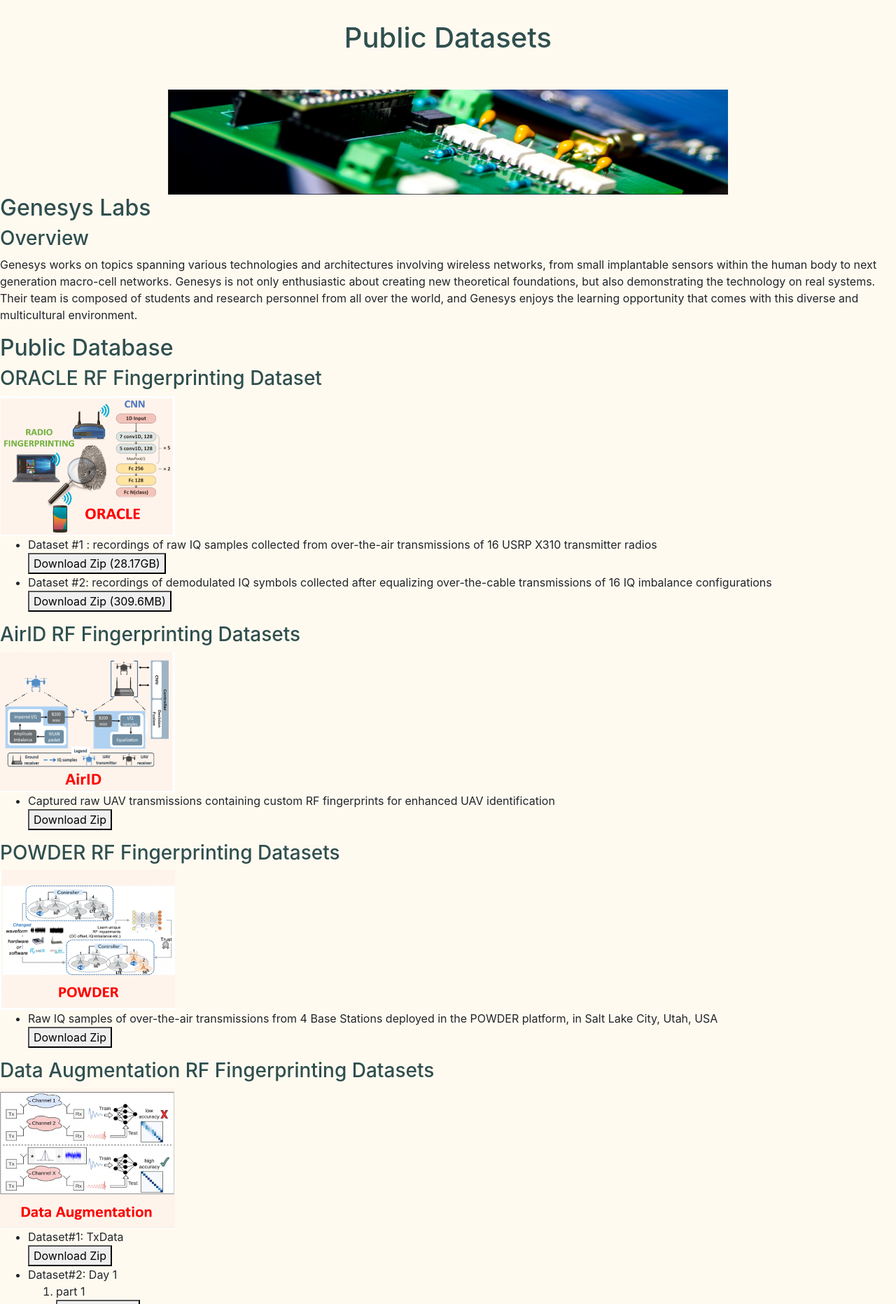
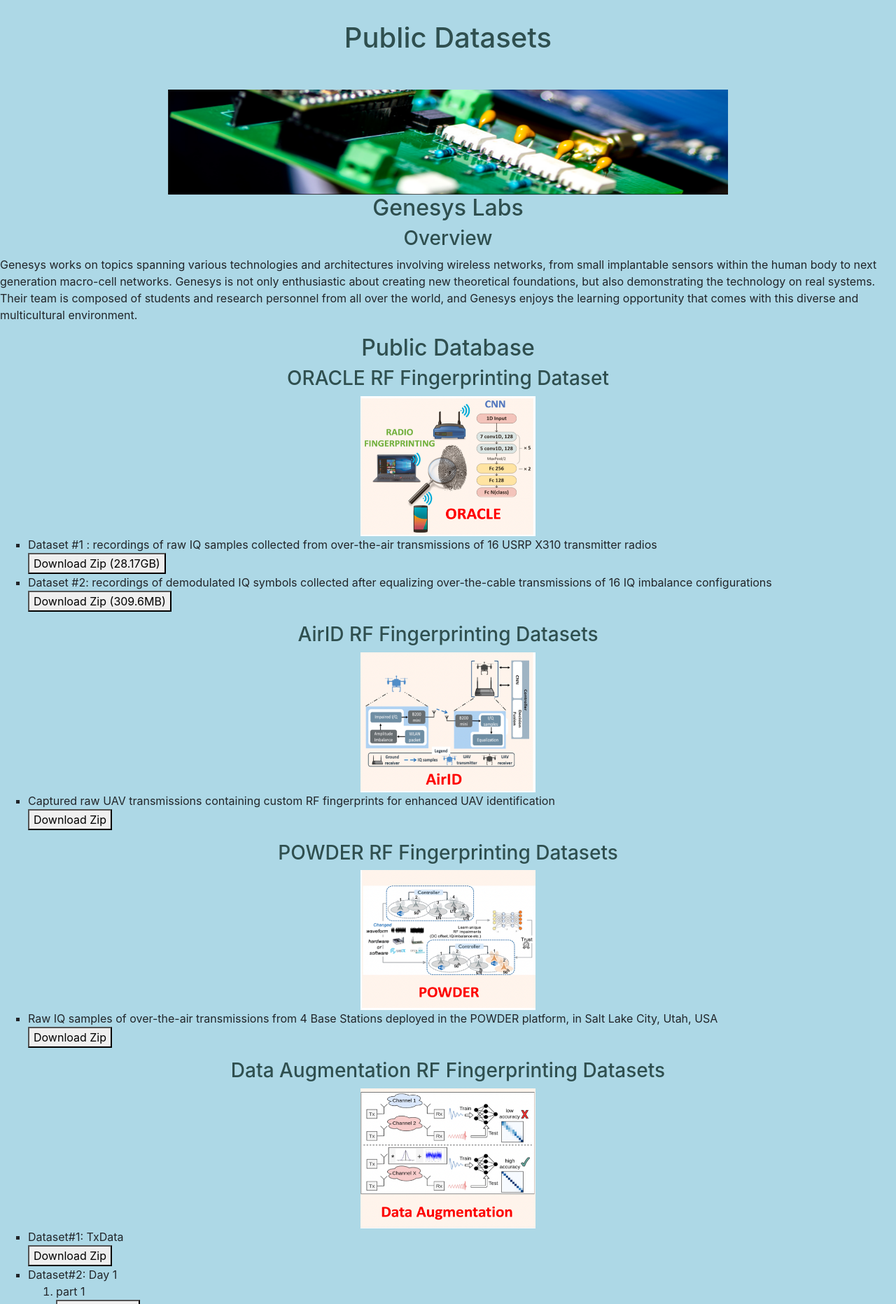
Before and after one commit to ambatiajit/EE-461L-2022, a Flask app: page /data_access in a window 1280 px wide. Shown: the part 56-1919 px from the top of the page at 70% size. Run offline with Flask 2, Linux system fonts and the light colour scheme; the visitor is signed in with stand-in values (Sample User, id 1); some libraries are stand-ins or nearby versions.

Commit message:
data access w/ css

```diff
--- /dev/null
+++ b/css/data-access.css
@@ -0,0 +1,35 @@
+ul {
+    list-style-type: square;
+}
+
+body {
+    background-color: lightblue;
+}
+
+h1, h2, h3 {
+    text-align: center;
+}
+
+img {
+    position: center;
+    display: block;
+    margin-left: auto;
+    margin-right: auto;
+}
+
+
+div.home {
+    margin: 5px;
+    border: 1px solid #ccc;
+    /*float: left;*/
+    width: 800px;
+}
+
+div.home:hover {
+    border: 1px solid #777;
+}
+
+div.desc {
+    padding: 15px;
+    text-align: center;
+}
--- a/templates/data_access.html
+++ b/templates/data_access.html
@@ -5,6 +5,8 @@
 <h1>Please login before accessing datasets</h1>
 <img src="static/images/please_login.png" alt="hello-world" class="user_img">
 {% else: %}
+    <link rel="stylesheet" href="/css/data-access.css">
+
 <h1> Public Datasets </h1>
 
 <a href="https://genesys-lab.org" target="_blank">
```
